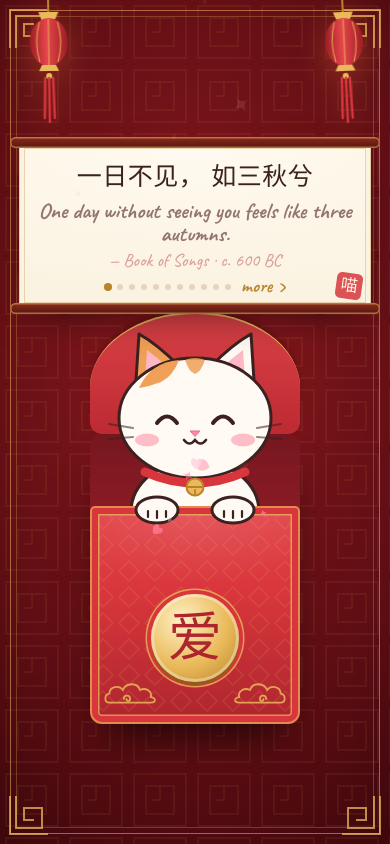
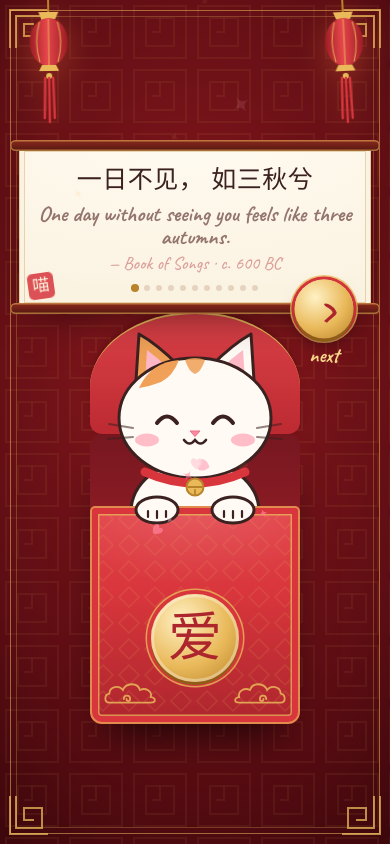
Before and after one commit to 6ydjtwnzth-jpg/nonglihoancoradatoilnome, a plain HTML site: page fun/hongbao.html in a window 390 px wide. Both pictures are taken after a click on the button "Open the red envelope". Drawn offline with Linux system fonts and the light colour scheme; a web font is replaced by a local one.

Commit message:
Make the next step obvious on mobile: gold next button and tap ripple on the envelope
Co-Authored-By: Claude Opus 5.5 <noreply@anthropic.com>
Claude-Session: https://claude.ai/code/session_01VP9tjWsTTxJ8NtrXWGNGA8

```diff
--- a/fun/hongbao.html
+++ b/fun/hongbao.html
@@ -105,8 +105,23 @@
   .dots { display: flex; gap: 6px; }
   .dots i { width: 6px; height: 6px; border-radius: 50%; background: #e6d3bf; transition: background .3s, transform .3s; }
   .dots i.on { background: var(--gold-deep); transform: scale(1.35); }
-  .more { font: 600 19px/1 var(--hand); color: var(--gold-deep); opacity: 0; transition: opacity .4s ease; }
-  .can-next .more { opacity: 1; }
+  /* big gold "next" button: tapping anywhere works too, this makes it obvious */
+  .next {
+    position: absolute; right: 18px; bottom: -30px; z-index: 2;
+    width: 58px; height: 58px; border-radius: 50%; border: 0; padding: 0;
+    background: radial-gradient(circle at 35% 30%, #fff1c4, var(--gold) 55%, var(--gold-deep));
+    box-shadow: 0 3px 0 #8c5e16, 0 8px 18px -6px rgba(0, 0, 0, .6), 0 0 0 3px var(--red), 0 0 0 4.5px rgba(233, 185, 90, .8);
+    color: var(--red-deep); font: 700 40px/54px var(--hand); text-align: center; cursor: pointer;
+    opacity: 0; transform: scale(.6); pointer-events: none;
+    transition: opacity .3s ease, transform .4s cubic-bezier(.3, 1.6, .5, 1);
+  }
+  .next span { display: inline-block; transform: translateX(2px); }
+  .next::after {
+    content: 'next'; position: absolute; left: 50%; top: 100%; margin-top: 7px; transform: translateX(-50%);
+    font: 700 20px/1 var(--hand); color: var(--gold-bright); white-space: nowrap;
+  }
+  .can-next .next { opacity: 1; transform: none; pointer-events: auto; animation: nudge 1.6s ease-in-out infinite .6s; }
+  @keyframes nudge { 0%, 100% { transform: scale(1); } 50% { transform: scale(1.1); } }
   .again {
     display: none; margin: 8px auto 0; min-height: 44px; padding: 4px 22px 2px;
     border: 2px solid var(--gold); border-radius: 999px; background: var(--red); color: #fff3df;
@@ -114,8 +129,8 @@
   }
   .the-end .again { display: block; }
   .stamp {
-    position: absolute; right: 9px; bottom: 9px; width: 26px; height: 26px; border-radius: 5px;
-    background: var(--red); color: #fff3df; font: 17px/26px var(--brush); transform: rotate(8deg); opacity: .85;
+    position: absolute; left: 9px; bottom: 9px; width: 26px; height: 26px; border-radius: 5px;
+    background: var(--red); color: #fff3df; font: 17px/26px var(--brush); transform: rotate(-8deg); opacity: .85;
   }
 
   /* ---------- red envelope ---------- */
@@ -221,6 +236,13 @@
     transition: opacity .2s ease;
   }
   .hb.open .clasp { opacity: 0; }
+  /* soft ripple around the clasp: tap here */
+  .hb.closed .clasp::after {
+    content: ''; position: absolute; inset: -6px; border-radius: 50%;
+    border: 2.5px solid var(--gold-bright);
+    animation: ripple 1.8s ease-out infinite;
+  }
+  @keyframes ripple { from { transform: scale(.85); opacity: .9; } to { transform: scale(2); opacity: 0; } }
 
   .meow {
     position: absolute; left: 250px; top: 372px; z-index: 7;
@@ -243,7 +265,7 @@
   .is-open .hint { opacity: 0; animation: none; }
 
   @media (prefers-reduced-motion: reduce) {
-    .hb.closed, .tail, .ear-l, .ear-r, .eyes-open, .hint, .palace-lantern, .seal::after,
+    .hb.closed, .tail, .ear-l, .ear-r, .eyes-open, .hint, .palace-lantern, .seal::after, .hb.closed .clasp::after, .can-next .next,
     .hb.open .kitty .body-bob, .kitty.hop .body-bob, .kitty.tilt .head { animation: none !important; }
     .zh .ch { animation-duration: .01s; animation-delay: 0s !important; }
   }
@@ -284,7 +306,8 @@
     <p class="zh" id="zh" lang="zh"></p>
     <p class="en" id="en"></p>
     <p class="src" id="src"></p>
-    <div class="row"><div class="dots" id="dots"></div><span class="more">more ›</span></div>
+    <div class="row"><div class="dots" id="dots"></div></div>
+    <button class="next" id="next" type="button" aria-label="Next"><span>›</span></button>
     <button class="again" id="again" type="button">↺ again</button>
     <div class="stamp" aria-hidden="true">喵</div>
   </section>
@@ -355,7 +378,7 @@
   </div>
 
   <div class="meow" id="meow">喵～</div>
-  <div class="hint" id="hint">tap ♡<small>打开红包</small></div>
+  <div class="hint" id="hint">tap the envelope ♡<small>打开红包</small></div>
 </main>
 
 <canvas id="fx"></canvas>
```
